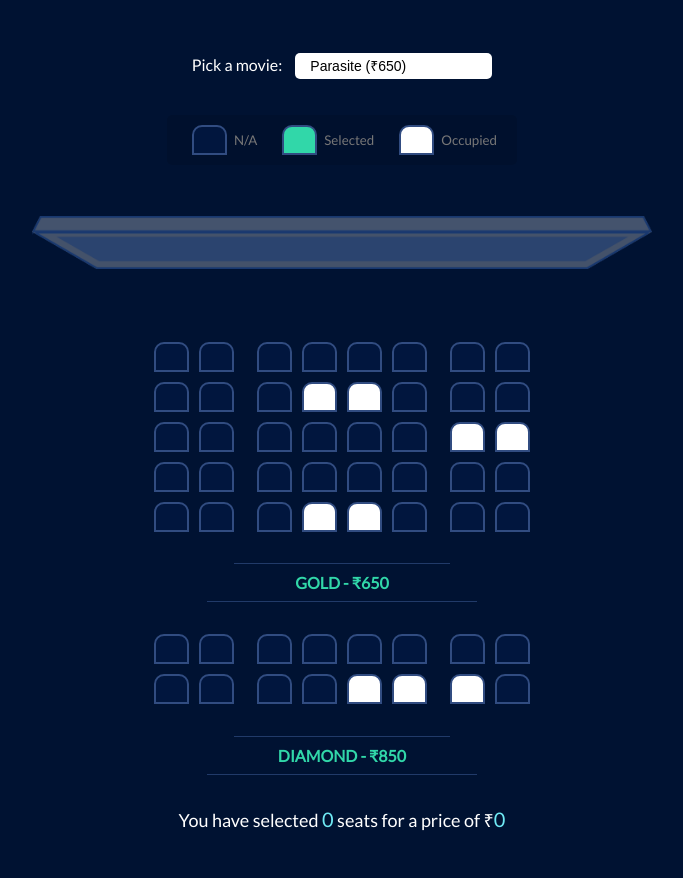
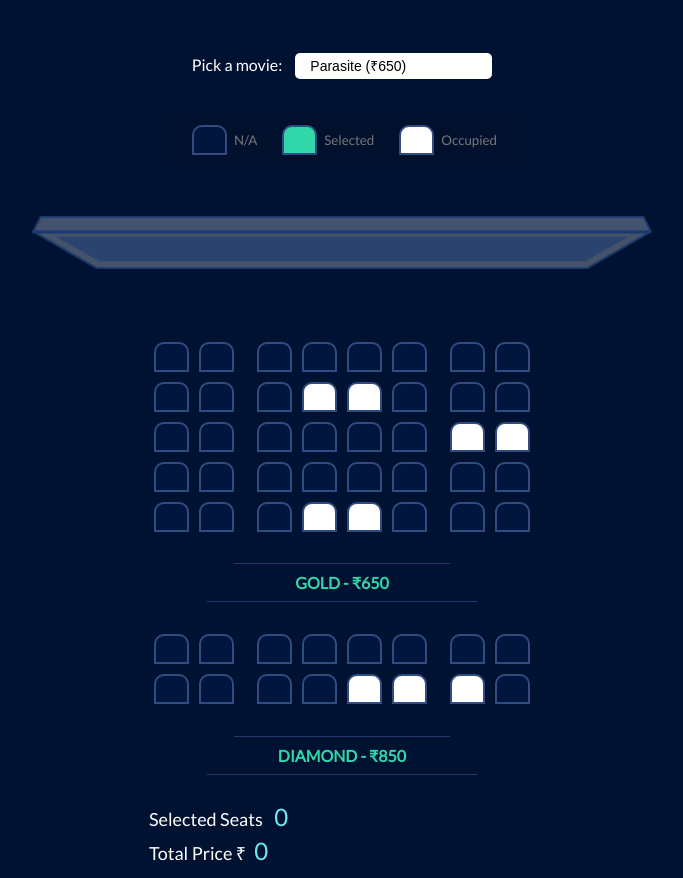
Before and after one commit to aakashsr/Movie-Seat-Booking, a plain HTML site: page index.html in a window 1280 px wide. Shown: the whole page, without its empty margins (298-981 px from the left). Before the commit the page ends 845 px from the top, so only its background shows below. Drawn offline with Linux system fonts and the light colour scheme.

Commit message:
changed the ui of showing ticket count and movie price

```diff
--- a/index.html
+++ b/index.html
@@ -112,10 +112,20 @@
                 <div class="seat"></div>
             </div>
             <h5 class='subtitle'>DIAMOND - ₹850</h5>
+
+            <div class="text-wrapper">
+                <p class="text">Selected Seats <span id='count'>0</span>
+                    <p class="text">Total Price ₹<span id="total">0</span></p>
+            </div>
         </div>
+
     </div>
 
-    <p class="text">You have selected <span id='count'>0</span> seats for a price of ₹<span id="total">0</span></p>
+
+    <!-- <div class="text-wrapper">
+        <p class="text">Selected Seats <span id='count'>0</span>
+            <p class="text">Total Price ₹<span id="total">0</span></p>
+    </div> -->
 
     <script src='script.js'></script>
 </body>
--- a/style.css
+++ b/style.css
@@ -185,7 +185,12 @@ p.text span {
 
 #count,
 #total {
-    font-size: 20px
+    font-size: 24px;
+    padding: 0 8px;
+}
+
+.text-wrapper {
+    margin-top: 10px;
 }
 
 @media (max-width: 576px) {
@@ -227,6 +232,6 @@ p.text span {
 
     #count,
     #total {
-        font-size: 16px
+        font-size: 18px
     }
 }
```
